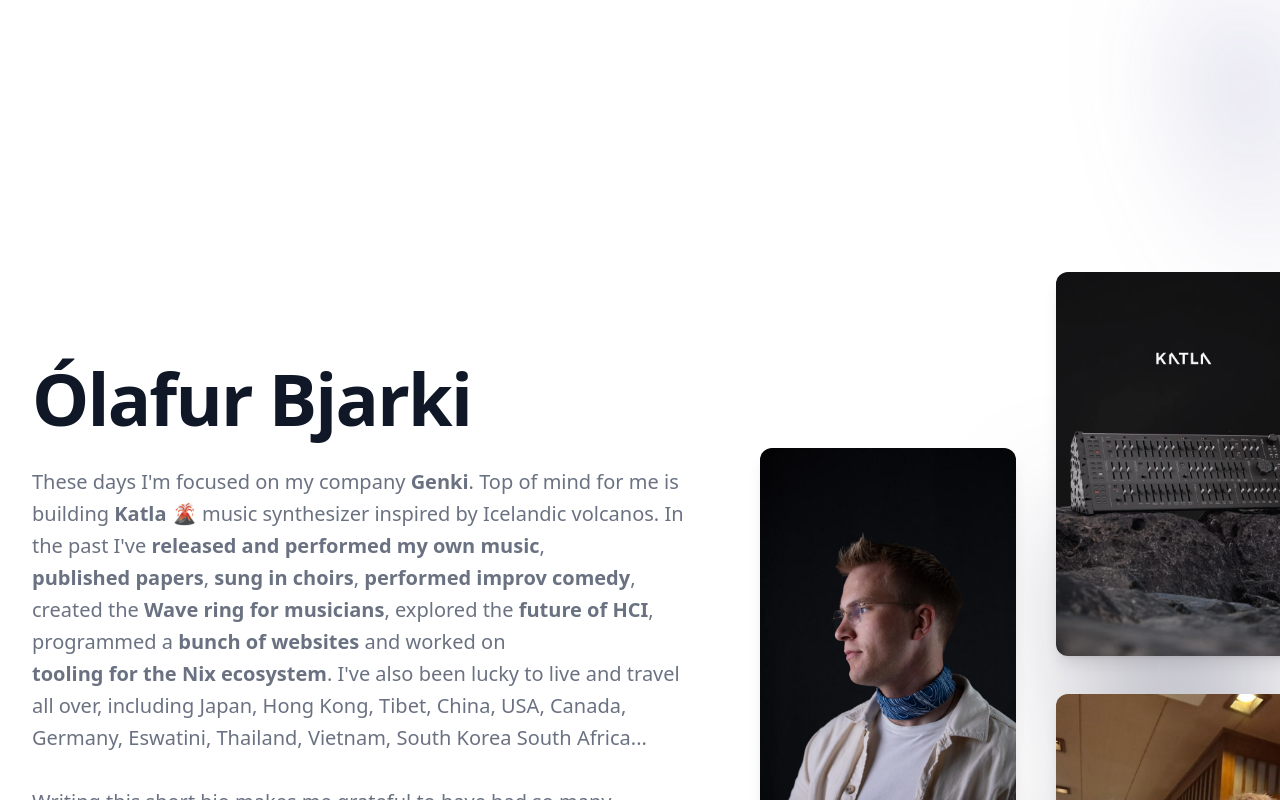
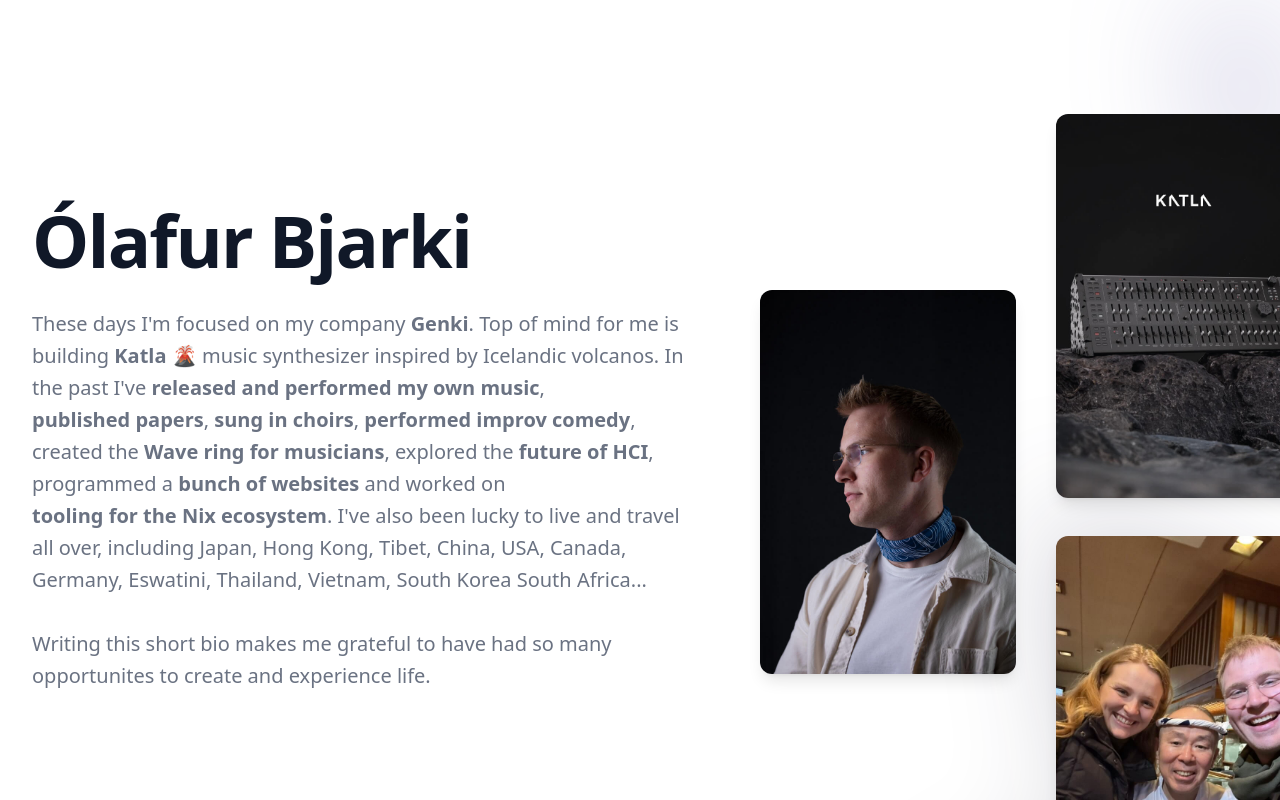
Before and after one commit to multivac61/olafurbjarki.com, a SvelteKit app: page / in a window 1280 px wide. Shown: the top 800 px of the page. Built offline with nearby package versions, Linux system fonts and the light colour scheme.

Commit message:
feat: make website take up h-screen on larger screens

```diff
--- a/src/routes/+page.svelte
+++ b/src/routes/+page.svelte
@@ -44,10 +44,10 @@
 
 <svelte:window on:keydown={handleKeydown} />
 
-<div class="bg-white">
-	<main class="isolate">
+<div class="bg-white lg:h-screen lg:overflow-hidden">
+	<main class="isolate lg:h-full">
 		<!-- Hero section -->
-		<div class="relative isolate -z-10">
+		<div class="relative isolate -z-10 lg:h-full">
 			<svg
 				aria-hidden="true"
 				class="absolute inset-x-0 top-0 -z-10 h-256 w-full mask-[radial-gradient(32rem_32rem_at_center,white,transparent)] stroke-gray-200"
@@ -74,8 +74,8 @@
 					class="aspect-801/1036 w-200.25 bg-linear-to-tr from-[#000000] to-[#9089fc] opacity-30"
 				></div>
 			</div>
-			<div class="overflow-hidden">
-				<div class="mx-auto max-w-7xl px-6 pt-36 pb-32 sm:pt-60 lg:px-8 lg:pt-32">
+			<div class="overflow-hidden lg:h-full">
+				<div class="mx-auto max-w-7xl px-6 pt-36 pb-32 sm:pt-60 lg:px-8 lg:pt-32 lg:pb-8 lg:h-full lg:flex lg:items-center">
 					<div class="mx-auto max-w-2xl gap-x-14 lg:mx-0 lg:flex lg:max-w-none lg:items-center">
 						<div class="relative w-full lg:max-w-xl lg:shrink-0 xl:max-w-2xl">
 							<h1
```
